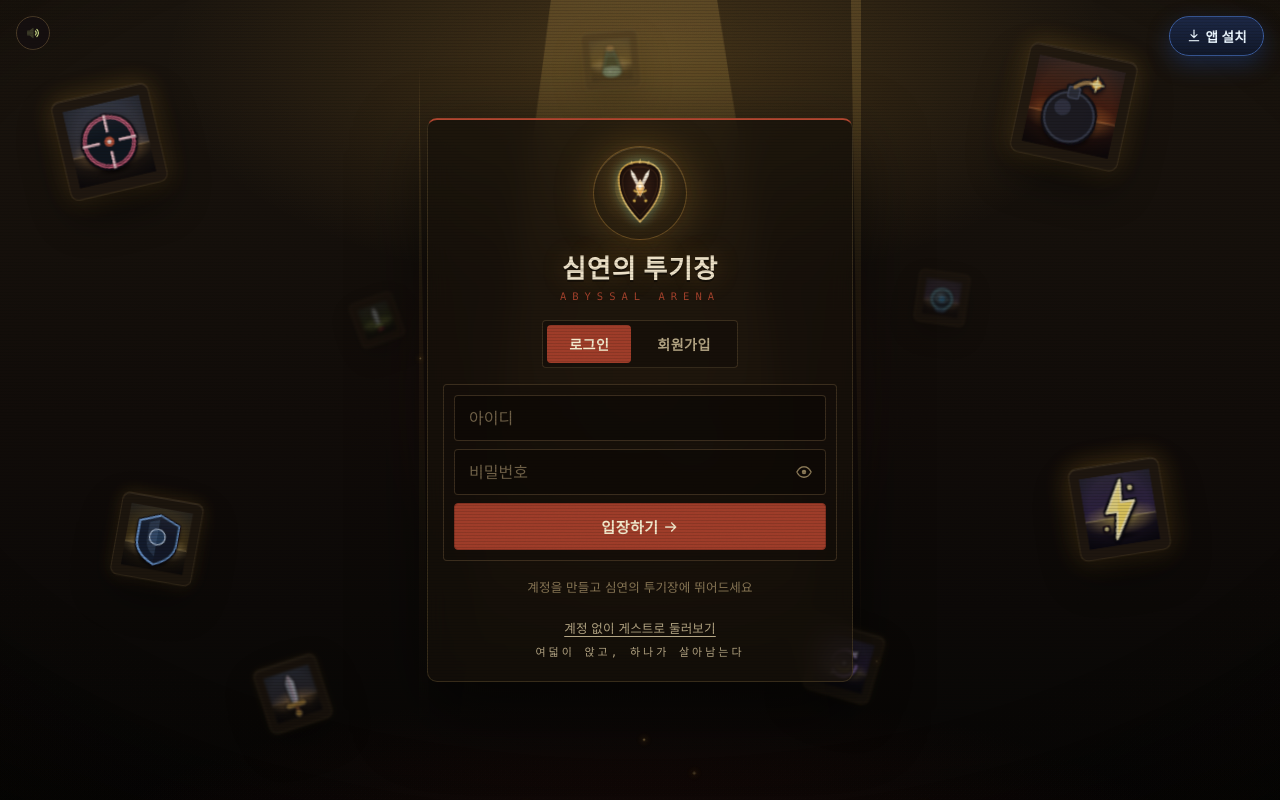
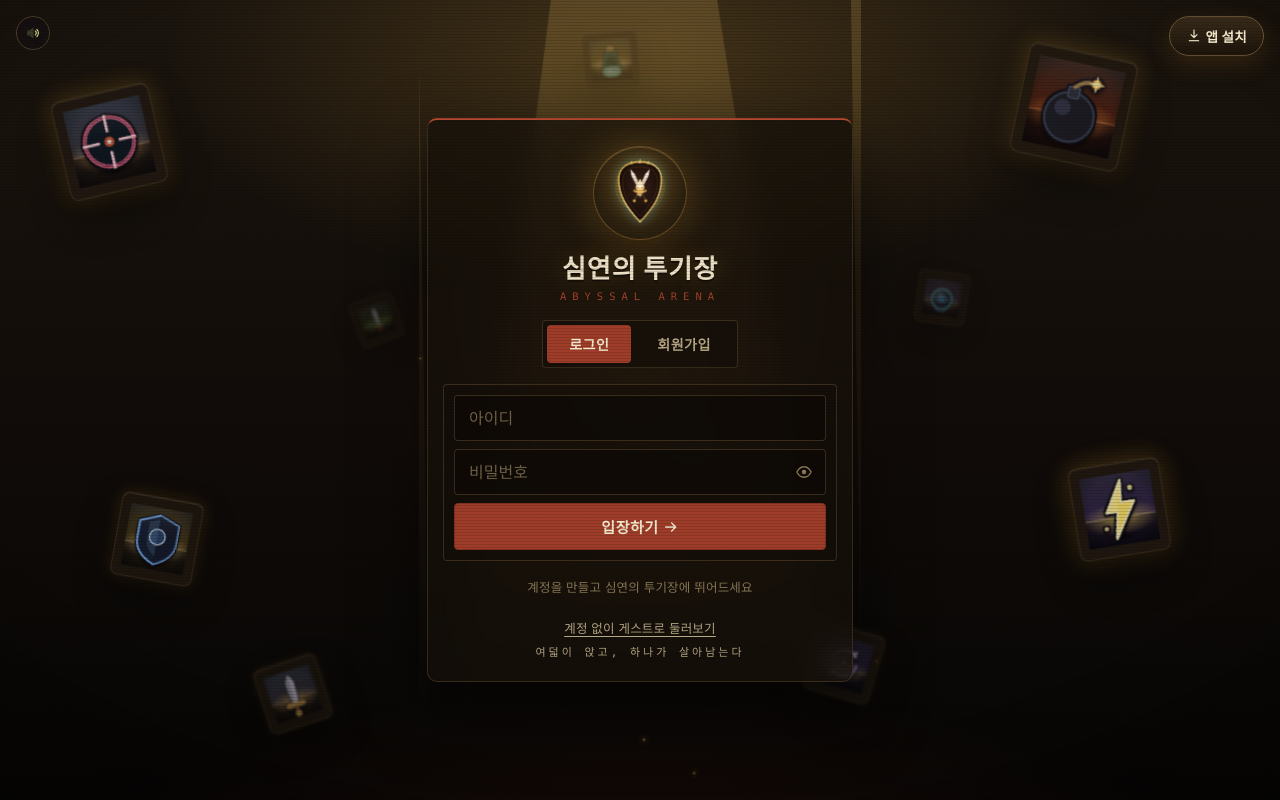
Before and after one commit to woojoo-shim/cardbattle, a React (Vite) app in the folder cardbattle/apps/client/: page / in a window 1280 px wide. Built offline with nearby package versions, Linux system fonts and the light colour scheme.

Commit message:
polish(client): warm the last cold-navy battle panels into the candlelit palette

```diff
--- a/cardbattle/apps/client/public/sw.js
+++ b/cardbattle/apps/client/public/sw.js
@@ -1,7 +1,7 @@
 // Minimal service worker — makes the game installable and gives the app shell
 // an offline fallback. It never touches the Colyseus server (different origin),
 // so live multiplayer traffic is untouched.
-const CACHE = 'cardbattle-v141';
+const CACHE = 'cardbattle-v142';
 const SHELL = ['/', '/index.html', '/manifest.webmanifest', '/icon.svg'];
 
 self.addEventListener('install', (event) => {
--- a/cardbattle/apps/client/src/ui/CardFan.tsx
+++ b/cardbattle/apps/client/src/ui/CardFan.tsx
@@ -302,7 +302,7 @@ const RARITY_META: Record<string, { label: string; color: string }> = {
 const tip: React.CSSProperties = {
   position: 'absolute', bottom: '108%', left: '50%', transform: 'translateX(-50%)',
   width: 'clamp(168px, 16vw, 216px)', padding: '11px 12px 10px', borderRadius: 11, zIndex: 20,
-  background: 'linear-gradient(180deg, rgba(26,30,42,0.985), rgba(12,14,22,0.985))',
+  background: 'linear-gradient(180deg, rgba(42,32,19,0.99), rgba(20,13,9,0.99))',
   border: '1px solid', pointerEvents: 'none', textAlign: 'left', overflow: 'hidden',
 };
 // A thin rarity-tinted light seam along the top rim of the panel.
--- a/cardbattle/apps/client/src/ui/EmoteBar.tsx
+++ b/cardbattle/apps/client/src/ui/EmoteBar.tsx
@@ -63,7 +63,7 @@ const wrap: React.CSSProperties = {
 const grid: React.CSSProperties = {
   display: 'grid', gridTemplateColumns: 'repeat(4, 1fr)', gap: 8,
   padding: 12, borderRadius: 16,
-  background: 'linear-gradient(180deg, rgba(18,26,46,0.98), rgba(10,15,28,0.98))',
+  background: 'linear-gradient(180deg, rgba(40,30,18,0.98), rgba(19,12,7,0.98))',
   border: `1.5px solid ${C.border}`, boxShadow: '0 14px 34px rgba(0,0,0,0.5)',
   animation: 'cb-emote-pop 0.2s ease',
 };
--- a/cardbattle/apps/client/src/ui/InstallButton.tsx
+++ b/cardbattle/apps/client/src/ui/InstallButton.tsx
@@ -88,13 +88,13 @@ const wrap: React.CSSProperties = {
 };
 const btn: React.CSSProperties = {
   display: 'flex', alignItems: 'center', padding: '9px 16px', fontSize: 13.5, fontWeight: 800,
-  letterSpacing: 0.3, color: '#eaf6ff', cursor: 'pointer', borderRadius: 999,
-  border: '1px solid #3a5da0', fontFamily: sans,
-  background: 'linear-gradient(180deg, rgba(28,40,72,0.94), rgba(16,24,44,0.94))',
-  boxShadow: '0 8px 22px rgba(30,70,150,0.4)', backdropFilter: 'blur(6px)',
+  letterSpacing: 0.3, color: '#f4e9cb', cursor: 'pointer', borderRadius: 999,
+  border: `1px solid ${C.borderHi}`, fontFamily: sans,
+  background: 'linear-gradient(180deg, rgba(56,43,26,0.94), rgba(28,19,10,0.94))',
+  boxShadow: '0 8px 22px rgba(90,60,20,0.42)', backdropFilter: 'blur(6px)',
 };
 const hintBox: React.CSSProperties = {
   maxWidth: 240, padding: '9px 13px', borderRadius: 10, fontFamily: mono, fontSize: 12, lineHeight: 1.5,
-  color: C.text, background: 'rgba(16,20,30,0.97)', border: `1px solid ${C.border}`,
+  color: C.text, background: 'rgba(24,16,9,0.97)', border: `1px solid ${C.border}`,
   boxShadow: '0 12px 30px rgba(0,0,0,0.5)', textAlign: 'right',
 };
--- a/cardbattle/apps/client/src/ui/Log.tsx
+++ b/cardbattle/apps/client/src/ui/Log.tsx
@@ -68,7 +68,7 @@ export function Log({ events, ui }: Props) {
       {lines.map(({ l, idx }, i) => {
         const color = TONE[l.tone];
         return (
-          <div key={idx} className="cb-log-line" style={{ ...row, color, borderTop: i === 0 ? 'none' : `1px solid #1b1f2c` }}>
+          <div key={idx} className="cb-log-line" style={{ ...row, color, borderTop: i === 0 ? 'none' : `1px solid #2b2114` }}>
             <span style={{ ...tick, background: color }} />
             <Icon name={l.icon} size={13} style={{ marginRight: 5 }} />{l.text}
           </div>
@@ -84,7 +84,7 @@ export function Log({ events, ui }: Props) {
 const box: React.CSSProperties = {
   position: 'absolute', left: 16, bottom: 12, width: 'clamp(180px, 22vw, 230px)', zIndex: 3,
   pointerEvents: 'none',
-  background: 'linear-gradient(180deg, rgba(22,26,38,0.82), rgba(14,16,24,0.82))',
+  background: 'linear-gradient(180deg, rgba(42,32,19,0.85), rgba(20,13,9,0.85))',
   border: `1px solid ${C.border}`, borderRadius: 12, padding: '10px 12px',
   boxShadow: '0 18px 40px rgba(0,0,0,0.5)', fontFamily: sans,
 };
--- a/cardbattle/apps/client/src/ui/RevealOverlay.tsx
+++ b/cardbattle/apps/client/src/ui/RevealOverlay.tsx
@@ -58,10 +58,10 @@ const wrap: React.CSSProperties = {
 const card: React.CSSProperties = {
   display: 'flex', flexDirection: 'column', alignItems: 'center', gap: 8,
   padding: '22px 30px', borderRadius: 16,
-  background: 'linear-gradient(180deg, rgba(22,30,44,0.97), rgba(12,16,24,0.97))',
-  border: '1px solid #2a5a78', boxShadow: '0 0 0 1px #8be3ff, 0 30px 70px rgba(0,0,0,0.65)',
+  background: 'linear-gradient(180deg, rgba(42,32,19,0.97), rgba(20,13,8,0.97))',
+  border: `1px solid ${C.border}`, boxShadow: '0 0 0 1px rgba(113,145,138,0.6), 0 30px 70px rgba(0,0,0,0.65)',
   animation: 'revealPop .26s ease',
 };
-const head: React.CSSProperties = { fontFamily: mono, fontSize: 12, color: '#8be3ff', letterSpacing: 2 };
+const head: React.CSSProperties = { fontFamily: mono, fontSize: 12, color: C.magic, letterSpacing: 2 };
 const name: React.CSSProperties = { fontSize: 20, fontWeight: 800, color: C.text };
 const desc: React.CSSProperties = { fontSize: 13, color: C.dim, maxWidth: 220, textAlign: 'center' };
--- a/cardbattle/apps/client/src/ui/RoundTable.tsx
+++ b/cardbattle/apps/client/src/ui/RoundTable.tsx
@@ -320,7 +320,7 @@ const spot: React.CSSProperties = {
 };
 const hpBar: React.CSSProperties = {
   position: 'relative',
-  width: '86%', height: 8, borderRadius: 6, background: '#0c0f18', border: `1px solid ${C.border}`, overflow: 'hidden',
+  width: '86%', height: 8, borderRadius: 6, background: '#160f08', border: `1px solid ${C.border}`, overflow: 'hidden',
 };
 // The real fill drops FAST so the ghost bleed behind it is briefly exposed on a hit.
 const hpFill: React.CSSProperties = {
--- a/cardbattle/apps/client/src/vfx/VfxLayer.tsx
+++ b/cardbattle/apps/client/src/vfx/VfxLayer.tsx
@@ -394,7 +394,7 @@ function castStyle(f: Extract<Fx, { kind: 'cast' }>): React.CSSProperties {
   return {
     position: 'fixed', left: f.x, top: f.y, display: 'flex', flexDirection: 'column',
     alignItems: 'center', gap: 2, padding: '6px 7px', borderRadius: 8, width: 48,
-    background: 'linear-gradient(170deg,#1c2233,#11151f)', border: `1px solid ${f.color}`,
+    background: 'linear-gradient(170deg,#2a2013,#160f08)', border: `1px solid ${f.color}`,
     boxShadow: `0 0 14px ${f.color}, 0 8px 18px rgba(0,0,0,0.6)`,
     fontFamily: '"Geist", system-ui, sans-serif', willChange: 'transform, opacity',
     ['--dx' as string]: `${f.dx}px`, ['--dy' as string]: `${f.dy}px`,
```
